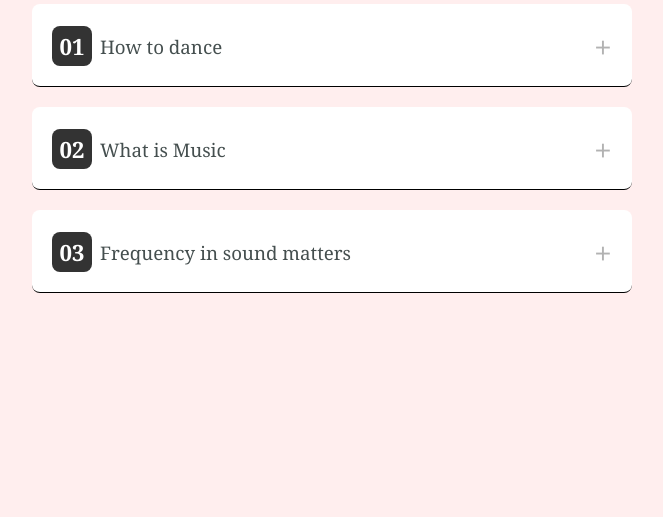
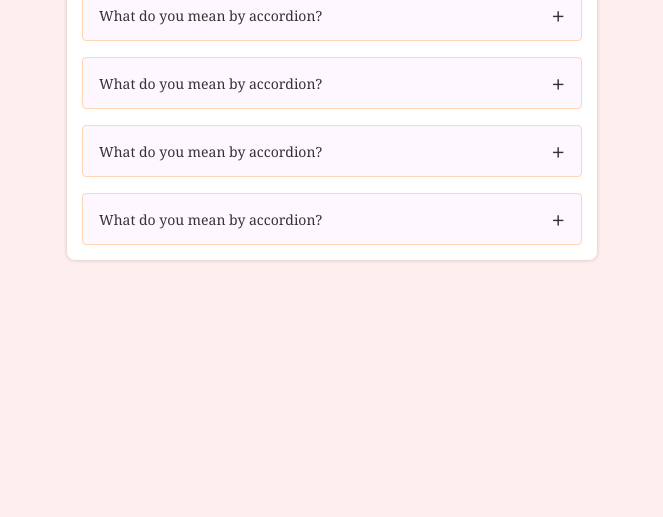
Before and after one commit to samuelAhm/accordion, a plain HTML site: page index.html in a window 1280 px wide. Shown: the part 283-800 px from the top of the page, without its empty margins (308-971 px from the left). Drawn offline with Linux system fonts and the light colour scheme.

Commit message:
accordion with html css js

```diff
--- a/index.html
+++ b/index.html
@@ -6,59 +6,60 @@
     <meta name="viewport" content="width=device-width, initial-scale=1.0" />
     <link rel="stylesheet" href="style.css" />
     <title>CSS box-trick--1 Accordion</title>
+    <script defer src="script.js"></script>
   </head>
   <body>
-    <div class="container">
-      <h1>Frequently Asked Questions?</h1>
-      <div class="tab">
-        <input type="radio" name="accord" id="acc1" />
-        <label for="acc1">
-          <h2>01</h2>
-          <h3>How to dance</h3></label
-        >
-        <div class="content">
-          <p>
-            Lorem ipsum dolor sit amet consectetur adipisicing elit. Hic, alias
-            ex voluptatibus qui dignissimos odit quibusdam ipsam fugit quam
-            quidem dolore corporis ratione aut aliquam fugiat eaque repellat
-            accusantium ipsum.
-          </p>
-        </div>
+    <div class="accordion">
+      <div class="accordion-content">
+        <header>
+          <span class="title"> What do you mean by accordion? </span>
+          <i class="fa-solid fa-plus"> + </i>
+        </header>
+        <p class="description">
+          Lorem ipsum dolor sit amet consectetur adipisicing elit. Recusandae,
+          alias. Consectetur quae deleniti fugit eos natus quod dolores odit
+          nesciunt, accusantium suscipit cum. Consequuntur enim earum ipsum
+          voluptatibus odio animi?
+        </p>
       </div>
 
-      <div class="tab">
-        <input type="radio" name="accord" id="acc2" />
-        <label for="acc2">
-          <h2>02</h2>
-          <h3>What is Music</h3></label
-        >
-        <div class="content">
-          <p>
-            Lorem ipsum dolor sit amet consectetur adipisicing elit. Hic, alias
-            ex voluptatibus qui dignissimos odit quibusdam ipsam fugit quam
-            quidem dolore corporis ratione aut aliquam fugiat eaque repellat
-            accusantium ipsum. quidem dolore corporis ratione aut aliquam fugiat
-            eaque repellat accusantium ipsum.
-          </p>
-        </div>
+      <div class="accordion-content">
+        <header>
+          <span class="title"> What do you mean by accordion? </span>
+          <i class="fa-solid fa-plus"> + </i>
+        </header>
+        <p class="description">
+          Lorem ipsum dolor sit amet consectetur adipisicing elit. Recusandae,
+          alias. Consectetur quae deleniti fugit eos natus quod dolores odit
+          nesciunt, accusantium suscipit cum. Consequuntur enim earum ipsum
+          voluptatibus odio animi?
+        </p>
       </div>
-      <div class="tab">
-        <input type="radio" name="accord" id="acc3" />
-        <label for="acc3">
-          <h2>03</h2>
-          <h3>Frequency in sound matters</h3></label
-        >
-        <div class="content">
-          <p>
-            dignissimos odit quibusdam ipsam fugit quam quidem dolore Lorem
-            ipsum dolor sit amet consectetur adipisicing elit. Hic, alias ex
-            voluptatibus qui dignissimos odit quibusdam ipsam fugit quam quidem
-            dolore corporis ratione aut aliquam fugiat eaque repellat
-            accusantium ipsum. Lorem ipsum dolor sit amet consectetur
-            adipisicing elit. Hic, alias ex voluptatibus qui dignissimos odit
-            quibusdam ipsam fugit quam quidem dolore
-          </p>
-        </div>
+
+      <div class="accordion-content">
+        <header>
+          <span class="title"> What do you mean by accordion? </span>
+          <i class="fa-solid fa-plus"> + </i>
+        </header>
+        <p class="description">
+          Lorem ipsum dolor sit amet consectetur adipisicing elit. Recusandae,
+          alias. Consectetur quae deleniti fugit eos natus quod dolores odit
+          nesciunt, accusantium suscipit cum. Consequuntur enim earum ipsum
+          voluptatibus odio animi?
+        </p>
+      </div>
+
+      <div class="accordion-content">
+        <header>
+          <span class="title"> What do you mean by accordion? </span>
+          <i class="fa-solid fa-plus"> + </i>
+        </header>
+        <p class="description">
+          Lorem ipsum dolor sit amet consectetur adipisicing elit. Recusandae,
+          alias. Consectetur quae deleniti fugit eos natus quod dolores odit
+          nesciunt, accusantium suscipit cum. Consequuntur enim earum ipsum
+          voluptatibus odio animi?
+        </p>
       </div>
     </div>
   </body>
--- /dev/null
+++ b/script.js
@@ -0,0 +1,29 @@
+const accordionContent = document.querySelectorAll(".accordion-content");
+
+accordionContent.forEach((item, index) => {
+  let header = item.querySelector("header");
+  header.addEventListener("click", () => {
+    item.classList.toggle("open");
+    let description = item.querySelector(".description");
+    console.log(description);
+    if (item.classList.contains("open")) {
+      description.style.height = `${description.scrollHeight}px`;
+      item.querySelector(".fa-solid").textContent = "-";
+    } else {
+      description.style.height = "0px";
+      item.querySelector(".fa-solid").textContent = "+";
+    }
+    removeOpen(index);
+  });
+});
+
+function removeOpen(index1) {
+  accordionContent.forEach((item2, index2) => {
+    if (index1 != index2) {
+      item2.classList.remove("open");
+      let des = item2.querySelector(".description");
+      des.style.height = "0px";
+      item2.querySelector(".fa-solid").textContent = "+";
+    }
+  });
+}
--- a/style.css
+++ b/style.css
@@ -12,87 +12,57 @@ body {
   min-height: 100vh;
   background-color: #fee;
 }
-.container {
-  margin: 0 40px;
-  max-width: 600px;
+
+.accordion {
   display: flex;
   flex-direction: column;
-  gap: 20px;
+  gap: 1rem;
+  max-width: 530px;
+  width: 100%;
+  background-color: #fff;
+  margin: 0 15px;
+  padding: 15px;
+  border-radius: 8px;
+  box-shadow: 0 0 4px rgba(0, 0, 0, 0.2);
 }
 
-.container h1 {
-  color: rgb(27, 88, 68);
+.accordion .accordion-content {
+  background-color: #fff7ff;
+  border-radius: 4px;
+  border: 1px solid #ffd6b3;
+  overflow: hidden;
+}
+.accordion-content.open {
+  padding-bottom: 10px;
+}
+.accordion-content header {
+  display: flex;
+  align-items: center;
+  justify-content: space-between;
+  min-height: 50px;
+  padding: 0 1rem;
+  cursor: pointer;
+  transition: all 0.2s;
 }
 
-.container .tab {
-  position: relative;
-  background-color: #fff;
-  padding: 0 20px 20px;
-  border-radius: 8px;
-  overflow: hidden;
-  border-bottom: 1px solid;
+.accordion-content.open header {
+  min-height: 35px;
 }
 
-.container .tab input {
-  appearance: none;
-}
-
-.container .tab label {
-  display: flex;
-  align-items: center;
-  /* justify-content: space-between; */
-  cursor: pointer;
-  gap: 0.5rem;
-}
-
-.container .tab label::after {
-  content: "+";
-  position: absolute;
-  right: 20px;
-  font-size: 2em;
-  color: rgba(0, 0, 0, 0.3);
-  transition: transform 0.5s;
-}
-
-.container .tab:hover label::after {
+.accordion-content header .title {
+  font-size: 14px;
+  font-weight: 500;
   color: #333;
 }
 
-.container .tab input:checked ~ label::after {
-  /* content: "-"; */
-  transform: rotate(135deg);
-}
-
-.container .tab label h2 {
-  width: 40px;
-  height: 40px;
-  background-color: #333;
-  display: flex;
-  justify-content: center;
-  align-items: center;
-  color: #fff;
-  font-size: 1.4rem;
-  border-radius: 8px;
-}
-.container .tab label h3 {
-  position: relative;
-  font-weight: 500;
-  color: rgb(69, 79, 79);
-  z-index: 10;
-}
-
-.container .tab .content {
-  max-height: 0;
-  transition: 0.5s;
-  overflow: hidden;
-}
-
-.container .tab input:checked ~ .content {
-  max-height: 100vh;
-}
-
-.container .tab .content p {
-  position: inherit;
-  padding: 10px 0;
+.accordion-content header i {
+  font-size: 1.5rem;
   color: #333;
 }
+.accordion-content .description {
+  padding: 0 1rem;
+  font-size: 12px;
+  font-weight: 400;
+  height: 0;
+  transition: all 0.2s linear;
+}
```
